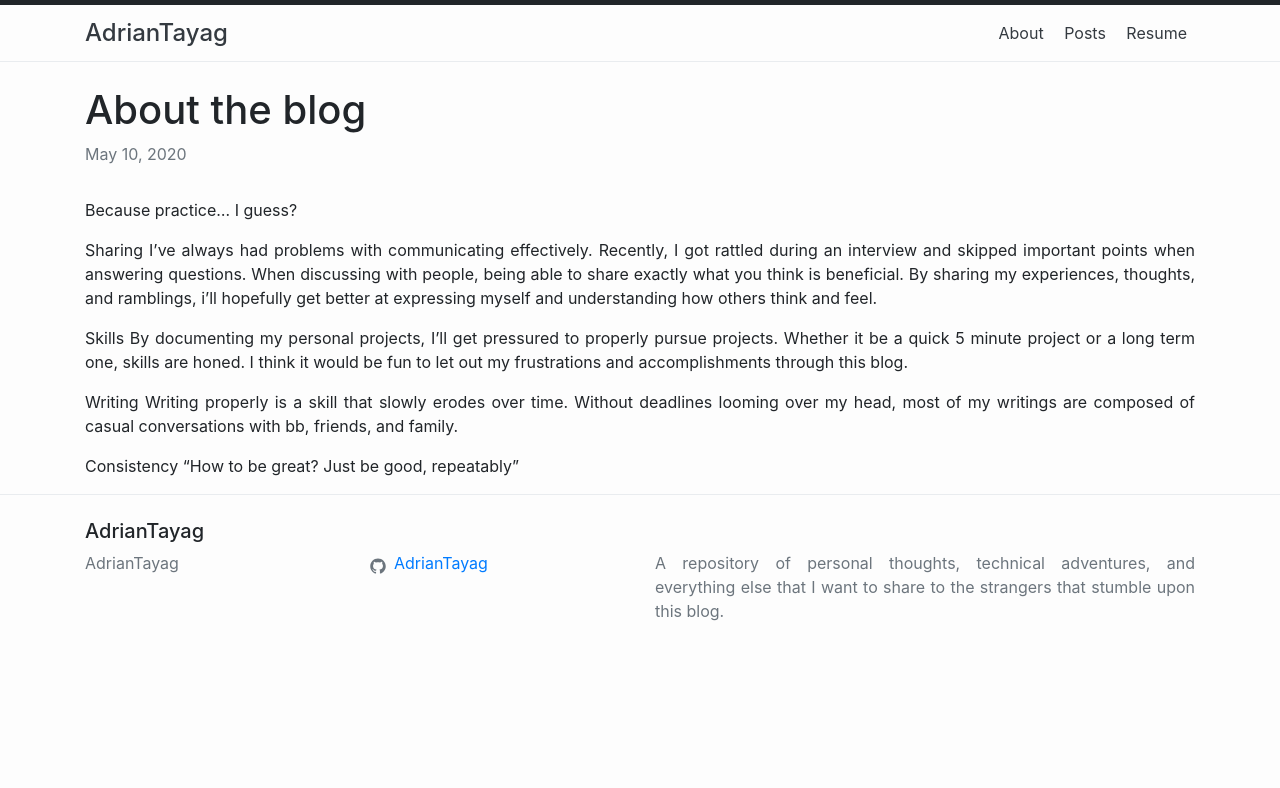
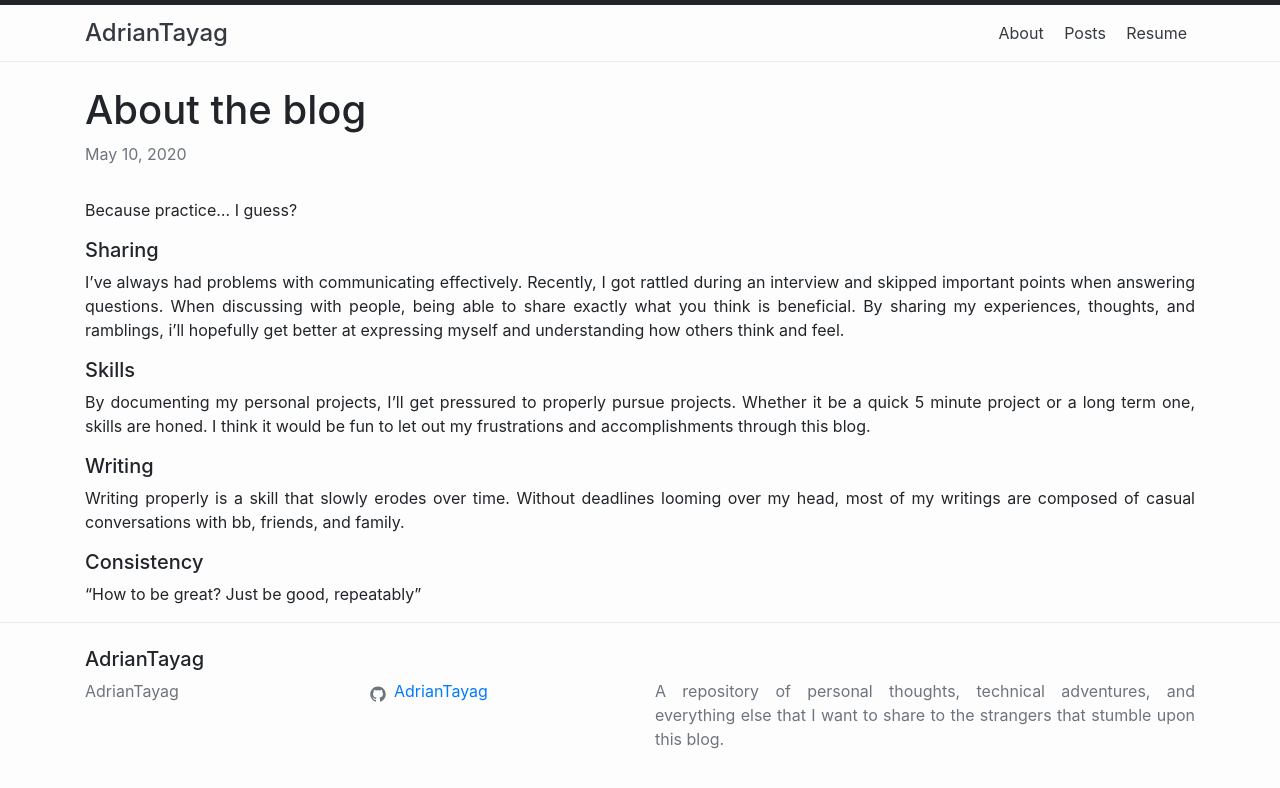
Before and after one commit to aterenin/minima-reboot, a Jekyll site: the page built from _posts/2020-05-10-Why did I start a blog.md, in a window 1280 px wide. Shown: the top 788 px of the page. Built offline with Jekyll 4.4.1, drawn with Linux system fonts in a browser that asks for light colours.

Commit message:
fixed formatting

```diff
--- a/_posts/2020-05-10-Why did I start a blog.md
+++ b/_posts/2020-05-10-Why did I start a blog.md
@@ -5,14 +5,14 @@ categories: meta
 ---
 Because practice... I guess?
 
-Sharing
+##### Sharing
 I've always had problems with communicating effectively. Recently, I got rattled during an interview and skipped important points when answering questions. When discussing with people, being able to share exactly what you think is beneficial. By sharing my experiences, thoughts, and ramblings, i'll hopefully get better at expressing myself and understanding how others think and feel.
 
-Skills
+##### Skills
 By documenting my personal projects, I'll get pressured to properly pursue projects. Whether it be a quick 5 minute project or a long term one, skills are honed. I think it would be fun to let out my frustrations and accomplishments through this blog.
 
-Writing
+##### Writing
 Writing properly is a skill that slowly erodes over time. Without deadlines looming over my head, most of my writings are composed of casual conversations with bb, friends, and family.
 
-Consistency
+##### Consistency
 "How to be great? Just be good, repeatably"
```
